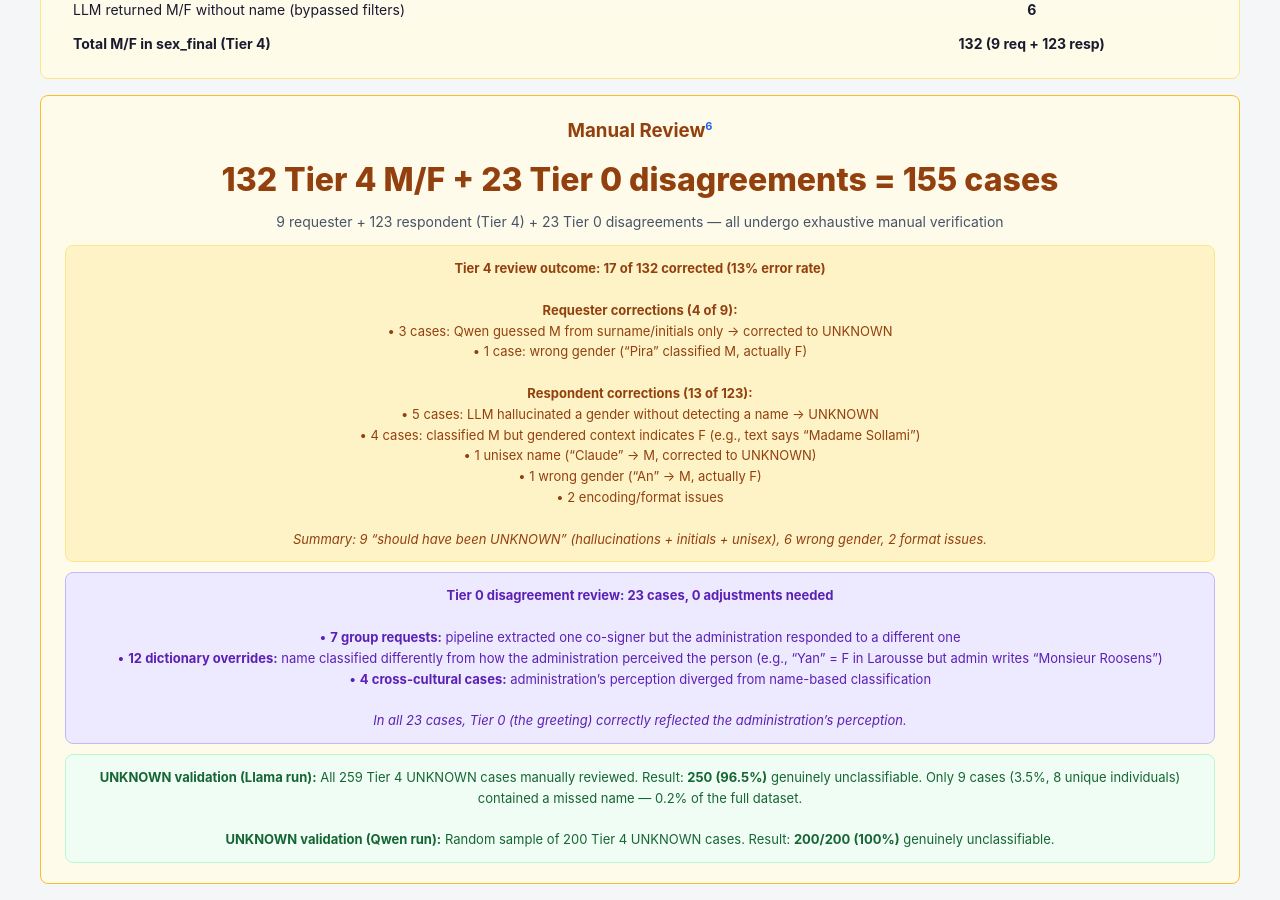
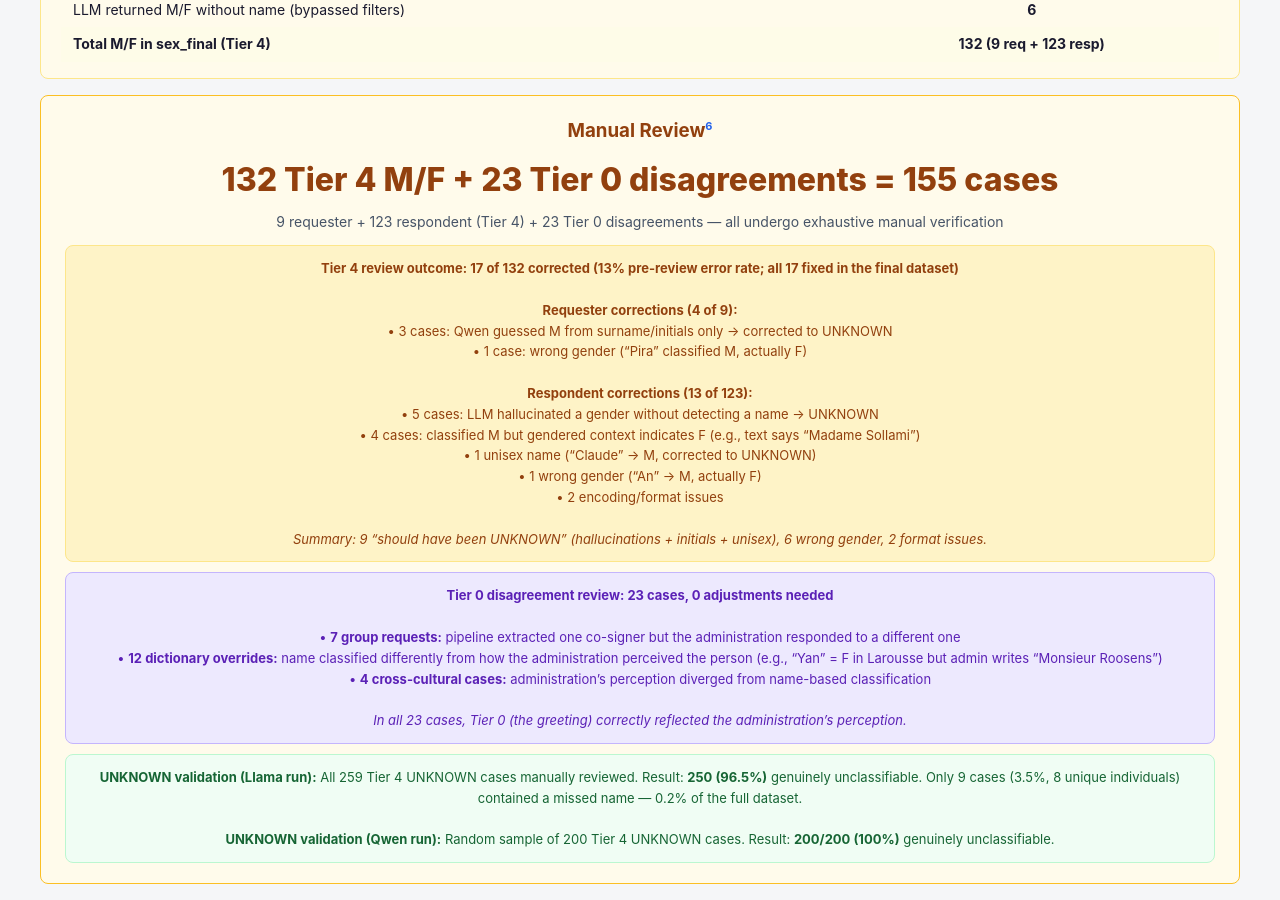
Before and after one commit to eqenrico-hub/eqenrico-hub.github.io, a Jekyll site: the page pipeline.html, which Jekyll copies as it is, in a window 1280 px wide and 900 px high, scrolled down 4398 px. Built offline with Jekyll 4.4.1, drawn with Linux system fonts in a browser that asks for light colours.

Commit message:
Clarify that all 17 Tier 4 errors were fixed in final dataset
Changed "13% error rate" to "13% pre-review error rate; all 17
fixed in the final dataset" to make clear the final data is 100%
human-verified.

Co-Authored-By: Claude Opus 4.6 (1M context) <noreply@anthropic.com>

```diff
--- a/pipeline-animated.html
+++ b/pipeline-animated.html
@@ -1038,7 +1038,7 @@ secretariat@rebecq.be
 
   <div class="card anim" style="border-left:4px solid #f59e0b;margin-top:12px;">
     <div style="font-size:14px;line-height:1.8;">
-      <strong style="color:#92400e;">Tier 4 review outcome: 17 of 132 corrected (13% error rate)</strong><br><br>
+      <strong style="color:#92400e;">Tier 4 review outcome: 17 of 132 corrected (13% pre-review error rate; all 17 fixed in the final dataset)</strong><br><br>
       <strong>Requester (4 of 9):</strong> 3 guessed M from initials/surname only &rarr; UNKNOWN; 1 wrong gender<br>
       <strong>Respondent (13 of 123):</strong> 5 hallucinated gender without a name &rarr; UNKNOWN; 4 wrong gender (gendered context in text); 1 unisex (&ldquo;Claude&rdquo;); 1 wrong gender (&ldquo;An&rdquo;); 2 encoding issues<br><br>
       <em style="font-size:13px;color:#475467;">Summary: 9 should have been UNKNOWN, 6 wrong gender, 2 format issues</em>
--- a/pipeline.html
+++ b/pipeline.html
@@ -1014,7 +1014,7 @@
       <p style="font-size:14px;color:#475467;margin-top:6px;">9 requester + 123 respondent (Tier 4) + 23 Tier 0 disagreements &mdash; all undergo exhaustive manual verification</p>
 
       <div style="margin-top:12px;padding:12px 16px;background:#fef3c7;border:1px solid #fde68a;border-radius:8px;font-size:13px;color:#92400e;">
-        <strong>Tier 4 review outcome: 17 of 132 corrected (13% error rate)</strong><br><br>
+        <strong>Tier 4 review outcome: 17 of 132 corrected (13% pre-review error rate; all 17 fixed in the final dataset)</strong><br><br>
         <strong>Requester corrections (4 of 9):</strong><br>
         &bull; 3 cases: Qwen guessed M from surname/initials only &rarr; corrected to UNKNOWN<br>
         &bull; 1 case: wrong gender (&ldquo;Pira&rdquo; classified M, actually F)<br><br>
```
